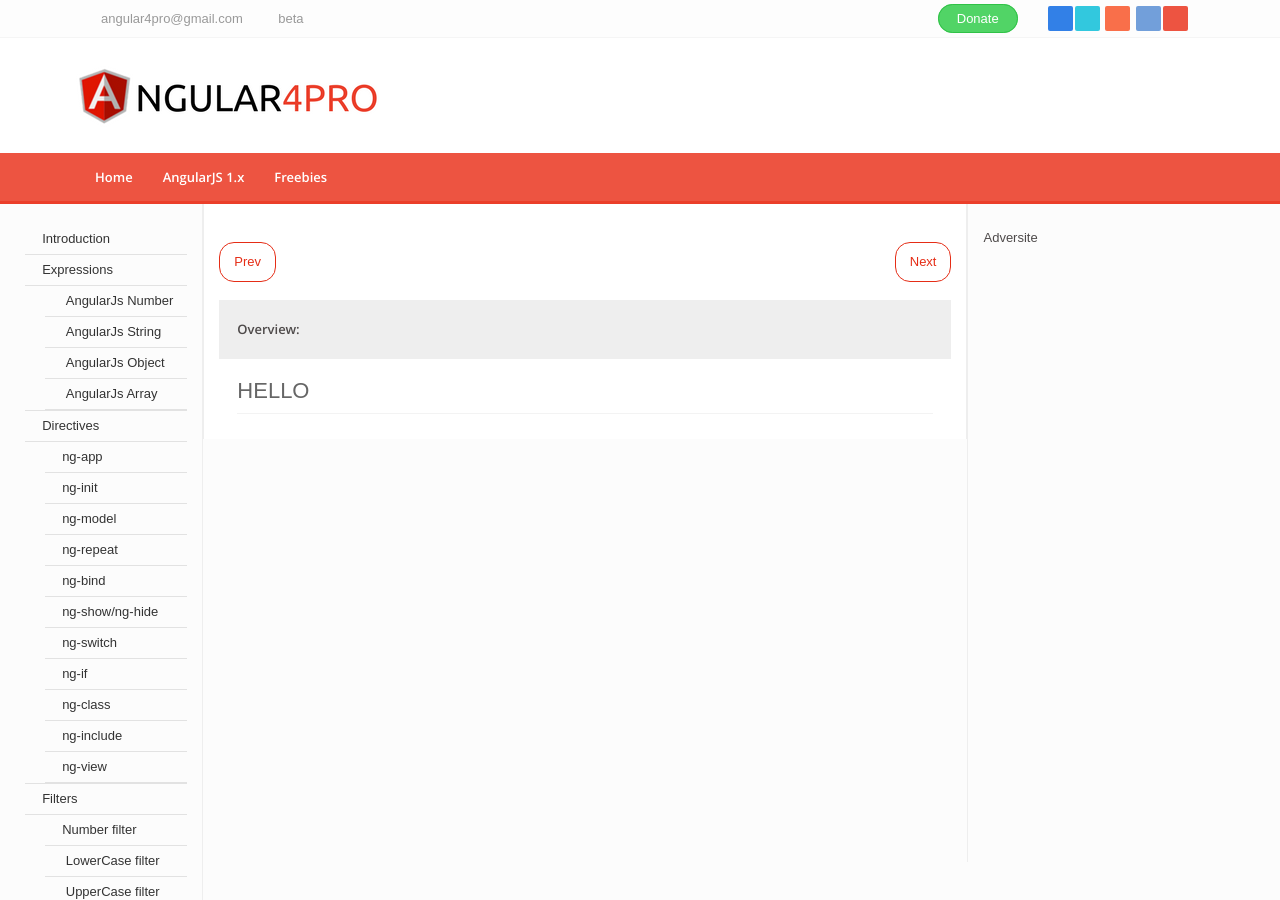
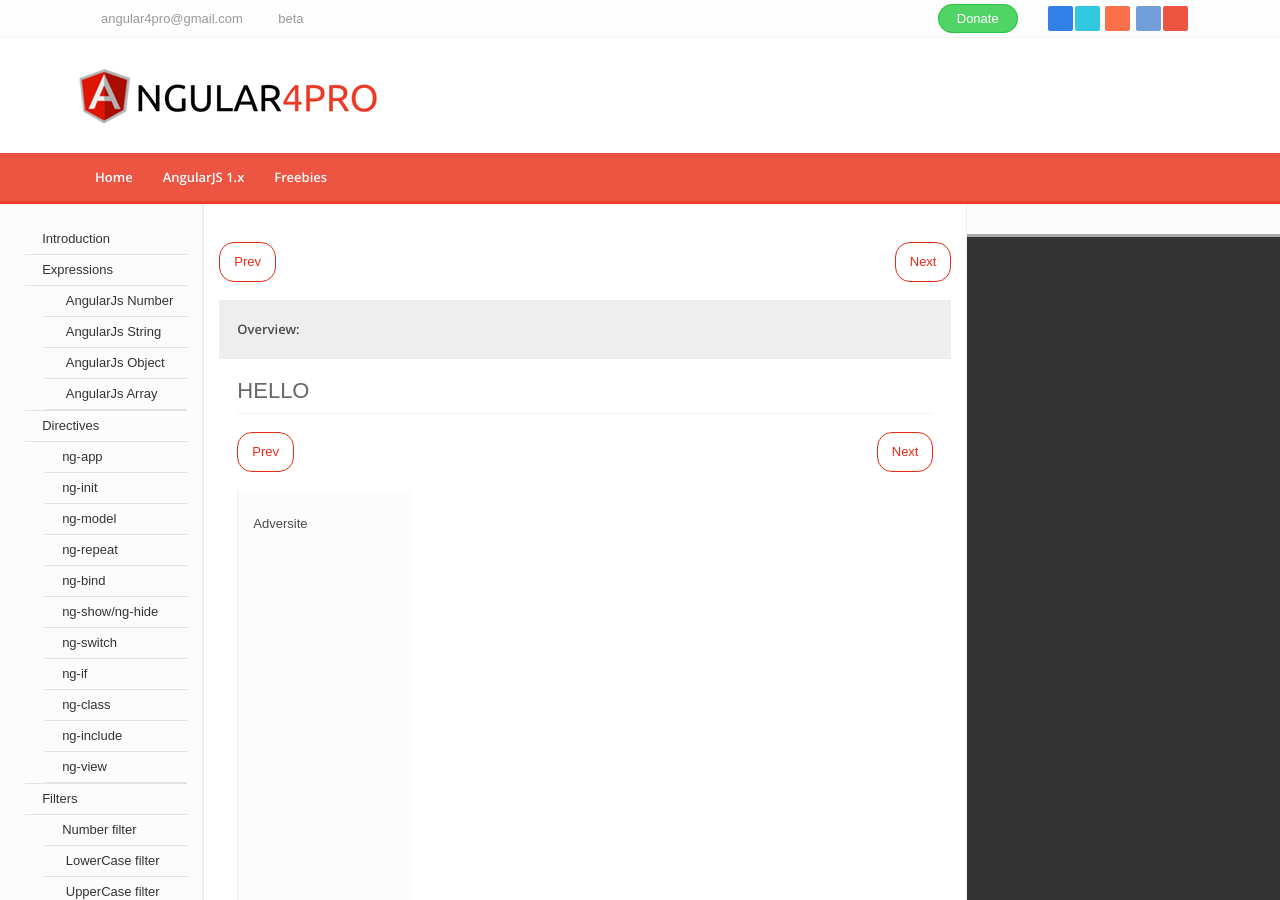
Before and after one commit to angular4pro/angular4pro.github.io, a Jekyll site: the page built from index.md, in a window 1280 px wide and 900 px high. Built offline with Jekyll 4.4.1, drawn with Linux system fonts in a browser that asks for light colours; some web fonts are replaced.

Commit message:
Update default.html

```diff
--- a/_layouts/default.html
+++ b/_layouts/default.html
@@ -77,7 +77,8 @@
    <div class="bg-grey padd-15 "> <span style="font-weight:bold;"> Overview: </span>{{ page.overview }} </div>
    <div class="padd-15">
  	{{ content }}
-</div>
+ <div>
+ <ul id="btmNav" class="pager"><li class="previous"><a href="{{ page.prevLink }}"> Prev</a></li><li class="next"><a href="{{ page.nextLink }}"> Next</a></li></ul>
 </div>
 <div class="col-md-3 rightSidebar padding_top_content">
 <div> Adversite</div>
```
